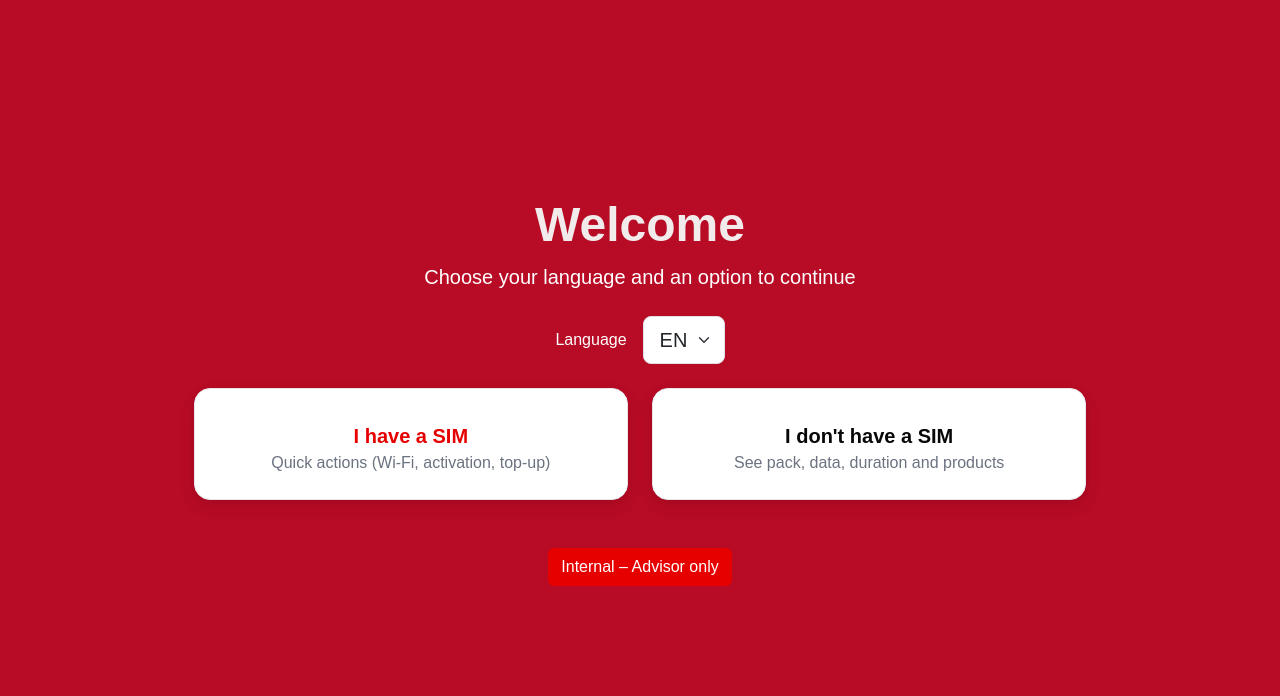
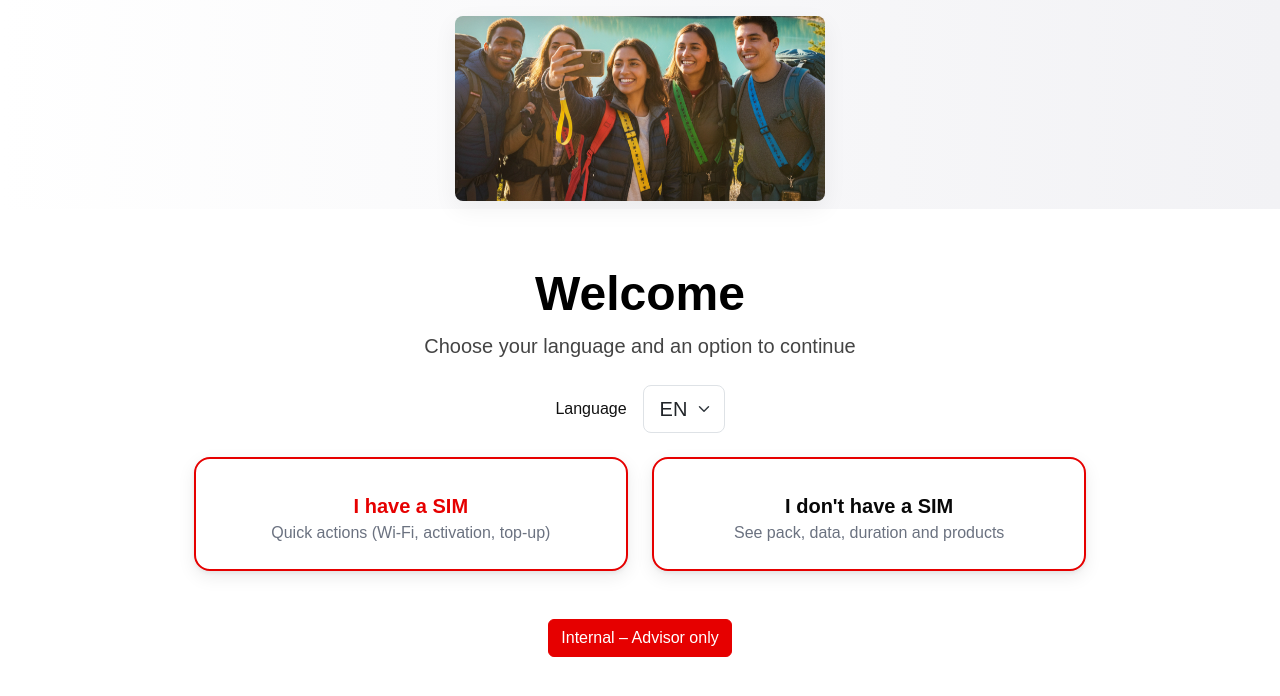
Before and after one commit to Romherre/turistas, a plain HTML site: page index.html in a window 1280 px wide. Drawn offline with nearby package versions, Linux system fonts and the light colour scheme.

Commit message:
Se cambian estilos en cards

```diff
--- a/assets/css/kiosk.css
+++ b/assets/css/kiosk.css
@@ -20,8 +20,8 @@ h1, h2, h3, h4, h5 {
 /* --- Cards (bienvenida, QR y productos) --- */
 .kiosk-card,
 .card {
-  background: #ffffff;
-  border: 1px solid #e5e7eb;                          /* borde sutil */
+  border: 2px solid #e60000; /* borde rojo institucional */
+  background: #ffffff;                        /* borde sutil */
   border-radius: 16px;
   box-shadow:
     0 6px 18px rgba(0, 0, 0, 0.08),                   /* sombra principal */
@@ -54,6 +54,7 @@ h1, h2, h3, h4, h5 {
   background: #ffffff;
   border-color: #e5e7eb;
   color: #080808; /* gris oscuro */
+  border: 2px solid #e60000; /* borde rojo institucional */
 }
 
 /* Acento de subtítulos bajo los títulos dentro de cards */
@@ -141,3 +142,105 @@ label span[data-i18n="language"] {
 .scenario-filter { border-radius: 999px; }
 .modal-content { border-radius: 12px; }
 .modal-body ul { list-style: disc; margin-left: 1.5rem; }
+
+
+/* ===========================================================
+   OVERRIDES – Estética Claro minimal + HERO banner
+   (colocar al FINAL de kiosk.css)
+   =========================================================== */
+
+/* 1) Variable para el gris MUY suave del degradado */
+:root{
+  --bg-gray-soft: #f2f2f5;
+}
+
+/* 2) Base visual: fondo blanco, textos oscuros (pisamos el granate) */
+body{
+  background: var(--bg) !important;   /* var(--bg) = #ffffff de styles.css */
+  color: var(--text) !important;       /* var(--text) = #222 de styles.css */
+}
+
+/* 3) Encabezados oscuros (pisamos el blanco de kiosk.css) */
+h1, h2, h3, h4, h5{
+  color: #000 !important;
+}
+
+/* 4) Texto de "lead" y etiqueta "Idioma" en tono oscuro */
+.lead{
+  color: #444 !important;
+}
+label span[data-i18n="language"]{
+  color: #111 !important;
+}
+
+/* 5) HERO – Degradado horizontal blanco -> gris muy suave + línea roja */
+header.hero{
+  min-height: 56vh;
+  background: linear-gradient(90deg, var(--bg) 0%, var(--bg-gray-soft) 100%);
+  border-bottom: 4px solid var(--brand); /* Rojo Claro */
+  display: flex;
+  align-items: center;
+}
+
+/* 6) Imagen del banner: contenida (no recorta), con aire si falta */
+header.hero .hero-img{
+  width: 40%;
+  height: auto;
+  object-fit: contain;
+  display: block;
+  border-radius: 8px;
+  box-shadow: 0 8px 24px rgba(0,0,0,.06);
+}
+
+/* 7) Responsivo: un poco más compacto en pantallas chicas */
+@media (max-width: 992px){
+  header.hero{ min-height: 48vh; }
+}
+@media (max-width: 576px){
+  header.hero{ min-height: 42vh; }
+}
+
+/* --- FIX: quitar línea roja del banner --- */
+.hero,
+header.hero{
+  border-bottom: 0 !important;  /* elimina la línea roja */
+  box-shadow: none !important;  /* por si había alguna sombra de borde */
+}
+
+/* --- FIX: compactar espacio entre banner y el título --- */
+/* el <section id="screen-welcome"> tiene "mt-5" (margen grande) */
+#screen-welcome{
+  margin-top: 0 !important;     /* anula el mt-5 de Bootstrap */
+  padding-top: 16px !important; /* deja un aire mínimo y prolijo */
+}
+
+/* si querés todavía menos aire, bajá a 8px */
+@media (max-width: 992px){
+  #screen-welcome{ padding-top: 12px !important; }
+}
+
+
+/* que el hero no obligue altura grande */
+header.hero{
+  min-height: auto !important;     /* antes: 56vh */
+  padding-top: 16px !important;     /* aire mínimo arriba */
+  padding-bottom: 8px !important;   /* aire mínimo abajo */
+}
+
+/* mantener tu imagen al 40% y sin margen extra */
+header.hero .hero-img{
+  width: 40% !important;
+  margin-bottom: 0 !important;
+}
+
+/* el section de bienvenida sin márgenes/paddings altos */
+#screen-welcome{
+  margin-top: 0 !important;       /* anula mt-5 si quedó en el HTML */
+  padding-top: 8px !important;    /* separa apenas del banner */
+}
+
+/* si querés aún menos aire en móviles */
+@media (max-width: 992px){
+  header.hero{ padding-top: 12px !important; padding-bottom: 6px !important; }
+  #screen-welcome{ padding-top: 6px !important; }
+}
--- a/index.html
+++ b/index.html
@@ -20,6 +20,22 @@
     <link rel="stylesheet" href="assets/css/kiosk.css?v=6" />
   </head>
   <body>
+    <header class="hero d-flex align-items-center">
+  <div class="container">
+    <div class="row justify-content-center">
+      <div class="col-12 col-xl-10">
+        <!-- Imagen horizontal sin recorte; deja aire lateral si hace falta -->
+        <img
+          src="assets/img/correa4.png"
+          alt="Grupo de amigos tomándose una selfie con correas para celular"
+          class="hero-img img-fluid d-block mx-auto"
+          loading="eager"
+          decoding="async"
+        />
+      </div>
+    </div>
+  </div>
+</header>
     <main class="kiosk-container container py-4">
       <!-- PANTALLA 1: BIENVENIDA + IDIOMA + OPCIONES -->
       <section id="screen-welcome" aria-live="polite" class="mt-5">
```
Also changed, not shown: assets/img/correa4.PNG (added).
